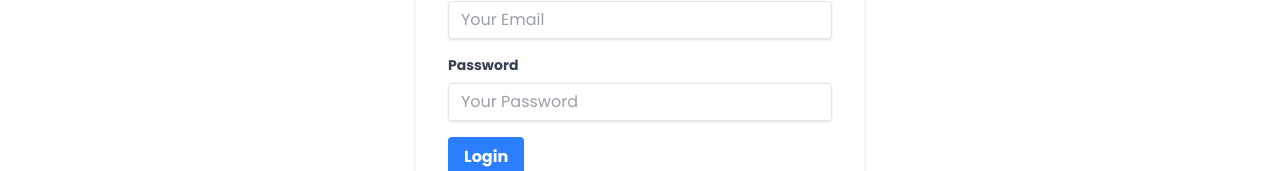
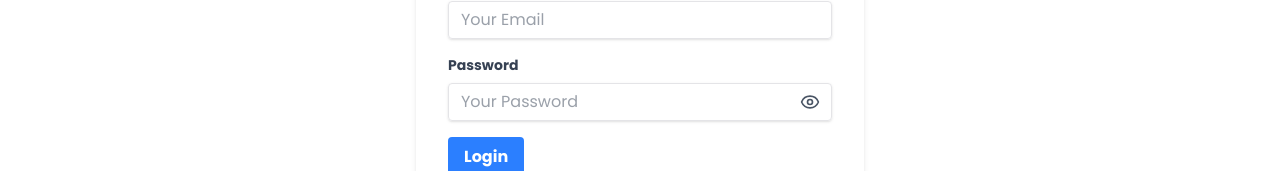
Before and after one commit to kader009/study-platform-frontend, a Next.js app: page /login in a window 1280 px wide. Shown: the part 469-640 px from the top of the page. Built offline with nearby package versions, Linux system fonts and the light colour scheme.

Commit message:
user form password show hide issue solve

```diff
--- a/src/app/login/page.tsx
+++ b/src/app/login/page.tsx
@@ -4,7 +4,7 @@
 // import { GooglelogIn, logIn } from '@/lib/auth';
 import { useAppDispatch, useAppSelector } from '@/redux/hook';
 import { RootState } from '@/redux/store/store';
-import { FormEvent, useEffect } from 'react';
+import { FormEvent, useEffect, useState } from 'react';
 import { useLoginMutation } from '@/redux/endApi';
 import {
   SetEmail,
@@ -14,6 +14,7 @@ import { setUser } from '@/redux/features/authentication/userSlice';
 import { toast } from 'sonner';
 import { useRouter } from 'next/navigation';
 import Link from 'next/link';
+import { Eye, EyeOff } from 'lucide-react';
 
 const Page = () => {
   const dispatch = useAppDispatch();
@@ -21,6 +22,7 @@ const Page = () => {
   const error = useAppSelector((state: RootState) => state.user.error);
   const [signIn, { isLoading }] = useLoginMutation();
   const router = useRouter();
+  const [showPassword, setShowPassword] = useState(false);
 
   const handleSubmit = async (e: FormEvent) => {
     e.preventDefault();
@@ -140,14 +142,27 @@ const Page = () => {
               >
                 Password
               </label>
+              <div className="relative">
                 <input
-                type="password"
+                  type={showPassword ? 'text' : 'password'}
                   id="password"
-                className="shadow appearance-none border rounded w-full py-2 px-3 text-gray-700 leading-tight focus:outline-none focus:shadow-outline"
+                  className="shadow appearance-none border rounded w-full py-2 px-3 pr-10 text-gray-700 leading-tight focus:outline-none focus:shadow-outline"
                   placeholder="Your Password"
                   value={password}
                   onChange={(e) => dispatch(SetPassword(e.target.value))}
                 />
+                <button
+                  type="button"
+                  onClick={() => setShowPassword(!showPassword)}
+                  className="absolute inset-y-0 right-0 pr-3 flex items-center text-gray-600 hover:text-gray-800"
+                >
+                  {showPassword ? (
+                    <EyeOff className="h-5 w-5" />
+                  ) : (
+                    <Eye className="h-5 w-5" />
+                  )}
+                </button>
+              </div>
             </div>
 
             {/* Submit Button */}
--- a/src/app/register/page.tsx
+++ b/src/app/register/page.tsx
@@ -2,7 +2,7 @@
 // import { FcGoogle } from 'react-icons/fc';
 // import { BsGithub } from 'react-icons/bs';
 // import { GooglelogIn, logIn } from '@/lib/auth';
-import { FormEvent } from 'react';
+import { FormEvent, useState } from 'react';
 import { useAppDispatch, useAppSelector } from '@/redux/hook';
 import { RootState } from '@/redux/store/store';
 import {
@@ -16,6 +16,7 @@ import { useSignUpMutation } from '@/redux/endApi';
 import Link from 'next/link';
 import { useRouter } from 'next/navigation';
 import { toast } from 'sonner';
+import { Eye, EyeOff } from 'lucide-react';
 
 const Page = () => {
   const dispatch = useAppDispatch();
@@ -24,6 +25,7 @@ const Page = () => {
   );
   const [signUp] = useSignUpMutation();
   const router = useRouter();
+  const [showPassword, setShowPassword] = useState(false);
 
   const handleSubmit = async (e: FormEvent) => {
     e.preventDefault();
@@ -139,15 +141,27 @@ const Page = () => {
               >
                 Password
               </label>
+              <div className="relative">
                 <input
-                type="password"
+                  type={showPassword ? 'text' : 'password'}
                   id="password"
-                className="shadow appearance-none border rounded w-full py-2 px-3 text-gray-700 leading-tight focus:outline-none focus:shadow-outline"
+                  className="shadow appearance-none border rounded w-full py-2 px-3 pr-10 text-gray-700 leading-tight focus:outline-none focus:shadow-outline"
                   placeholder="Your Password"
                   value={password}
                   onChange={(e) => dispatch(SetPassword(e.target.value))}
-                required
                 />
+                <button
+                  type="button"
+                  onClick={() => setShowPassword(!showPassword)}
+                  className="absolute inset-y-0 right-0 pr-3 flex items-center text-gray-600 hover:text-gray-800"
+                >
+                  {showPassword ? (
+                    <EyeOff className="h-5 w-5" />
+                  ) : (
+                    <Eye className="h-5 w-5" />
+                  )}
+                </button>
+              </div>
             </div>
 
             {/* Role Selection */}
```
Lines whose indentation alone changed are shown as unchanged.
